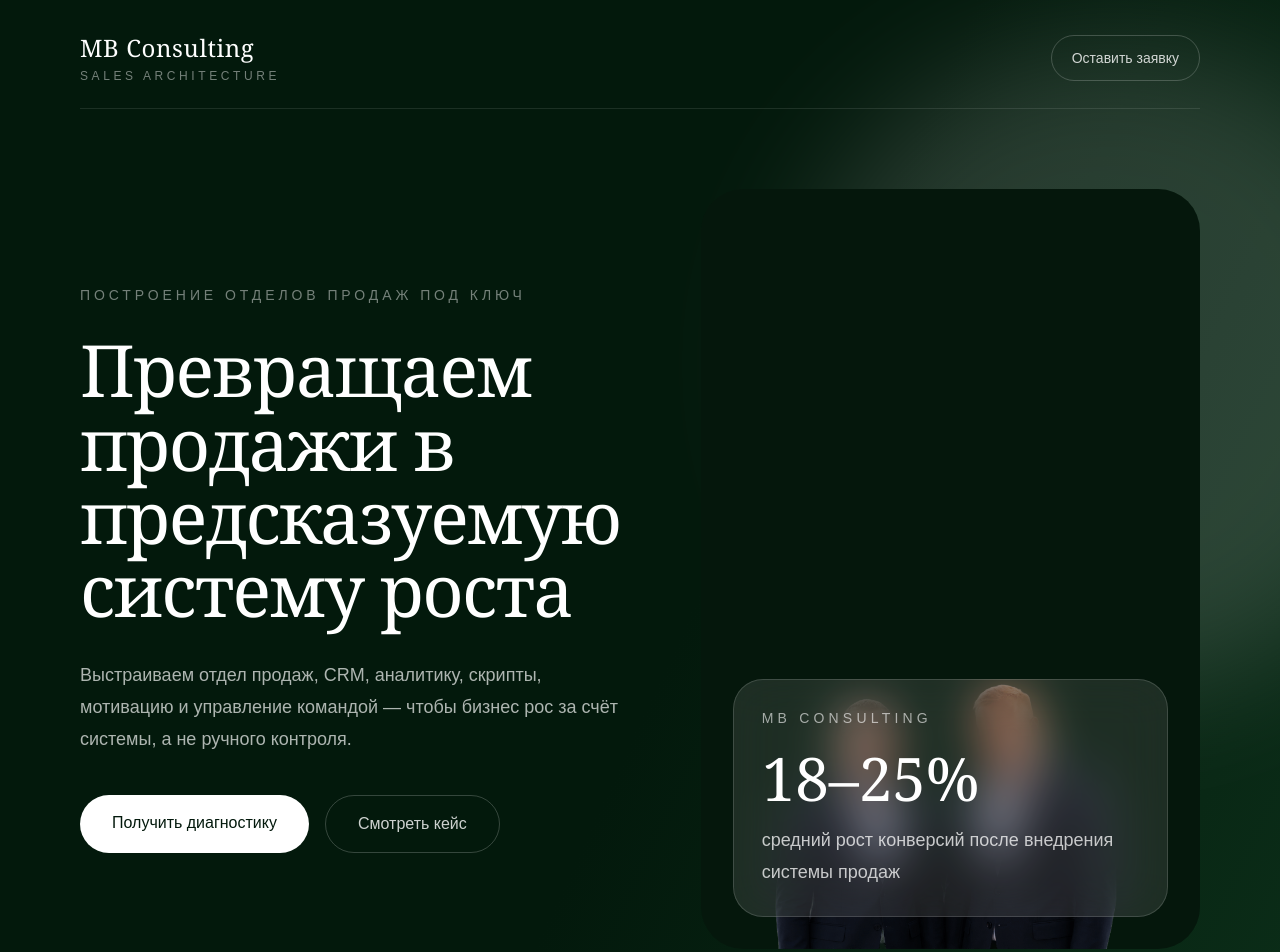
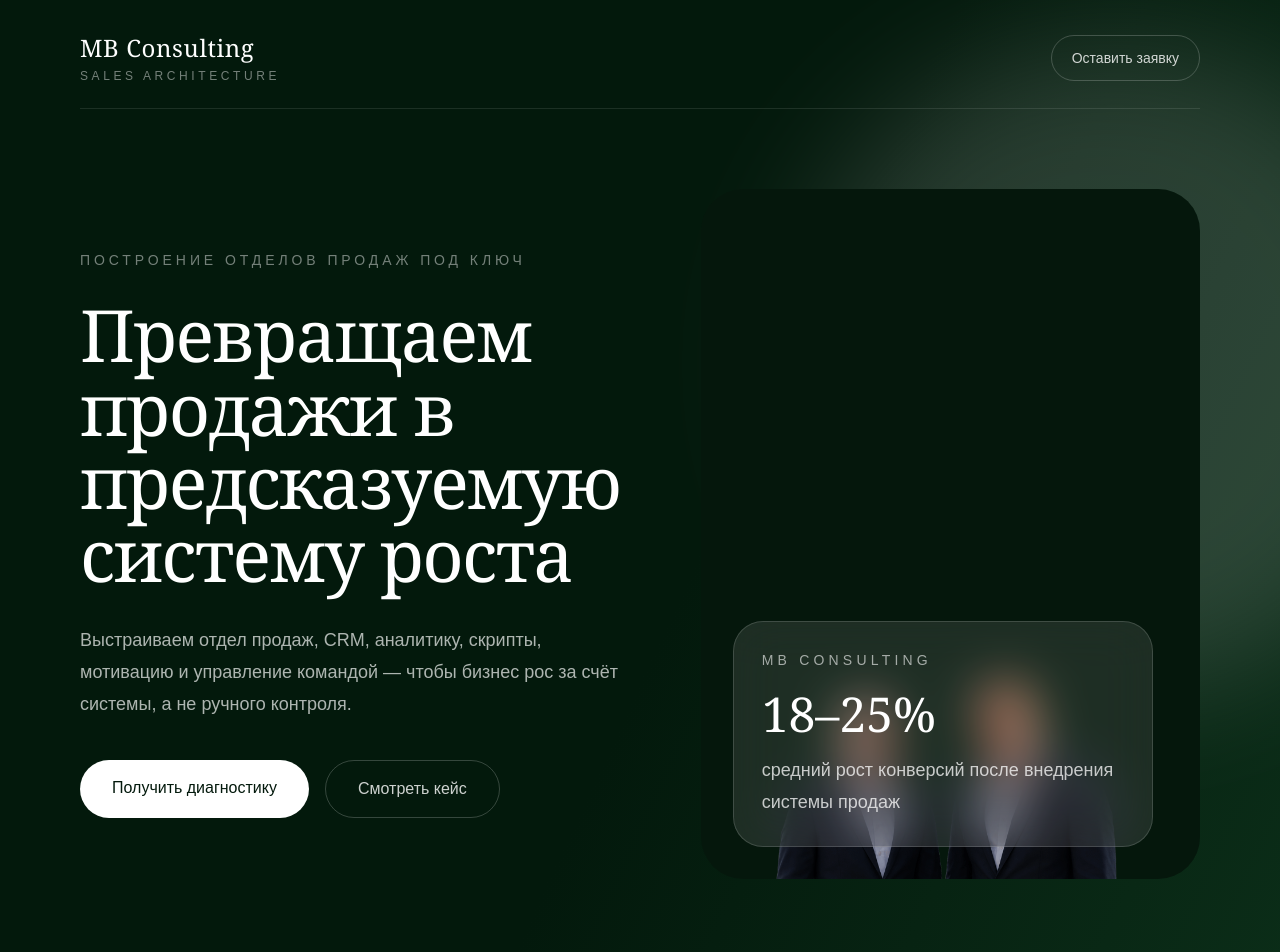
Before and after one commit to kirill11999988-tech/mb-consulting, a Next.js app: page / in a window 1280 px wide. Shown: the top 952 px of the page. Built offline with nearby package versions, Linux system fonts and the light colour scheme.

Commit message:
final hero composition

```diff
--- a/app/page.tsx
+++ b/app/page.tsx
@@ -17,8 +17,14 @@ const funnel = [
 ];
 
 const beforeAfter = [
-  ["До", "Ручной контроль, хаотичная CRM, слабая отчётность и зависимость от отдельных менеджеров."],
-  ["После", "Роли, KPI, аналитика, мотивация и контроль собраны в единую систему продаж."],
+  [
+    "До",
+    "Ручной контроль, хаотичная CRM, слабая отчётность и зависимость от отдельных менеджеров.",
+  ],
+  [
+    "После",
+    "Роли, KPI, аналитика, мотивация и контроль собраны в единую систему продаж.",
+  ],
 ];
 
 const steps = [
@@ -130,12 +136,12 @@ export default function Home() {
               initial="hidden"
               animate="visible"
               transition={{ duration: 0.8, delay: 0.15 }}
-              className="relative h-[760px] overflow-hidden rounded-[42px] bg-[#071F10]"
+              className="relative h-[690px] overflow-hidden rounded-[42px] bg-[#071F10]"
             >
               <img
                 src="/hero-photo.png"
                 alt="MB Consulting"
-                className="absolute bottom-0 left-1/2 w-[88%] max-w-none -translate-x-1/2 object-contain"
+                className="absolute -bottom-16 left-1/2 w-[88%] max-w-none -translate-x-1/2 object-contain"
               />
 
               <div className="absolute inset-0 bg-black/25" />
@@ -143,13 +149,13 @@ export default function Home() {
               <div className="absolute bottom-8 left-8 right-8">
                 <motion.div
                   whileHover={{ y: -4 }}
-                  className="max-w-md rounded-[30px] border border-white/15 bg-white/10 p-7 backdrop-blur-xl"
+                  className="max-w-[420px] rounded-[30px] border border-white/15 bg-white/10 p-7 backdrop-blur-xl"
                 >
                   <div className="text-sm uppercase tracking-[0.3em] text-white/60">
                     MB CONSULTING
                   </div>
 
-                  <div className="mt-5 font-serif text-6xl text-white">18–25%</div>
+                  <div className="mt-5 font-serif text-5xl text-white">18–25%</div>
 
                   <p className="mt-4 text-lg leading-8 text-white/75">
                     средний рост конверсий после внедрения системы продаж
```
